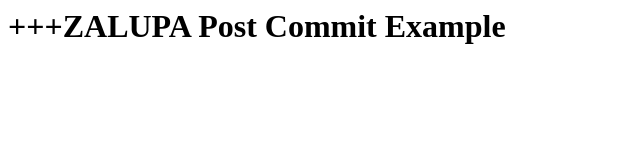
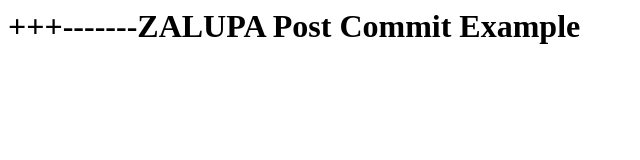
Before and after one commit to vsamaru/hoo, a website: page index.html in a window 1280 px wide. Shown: the whole page, without its empty margins (0-640 px from the left). Drawn offline with Linux system fonts and the light colour scheme.

Commit message:
Update index.html

```diff
--- a/index.html
+++ b/index.html
@@ -1 +1 @@
-<h1>+++ZALUPA Post Commit Example</h1>
+<h1>+++-------ZALUPA Post Commit Example</h1>
```
